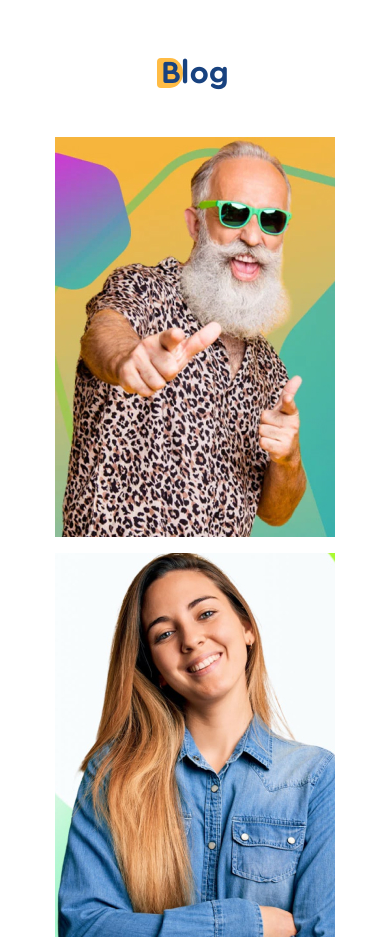
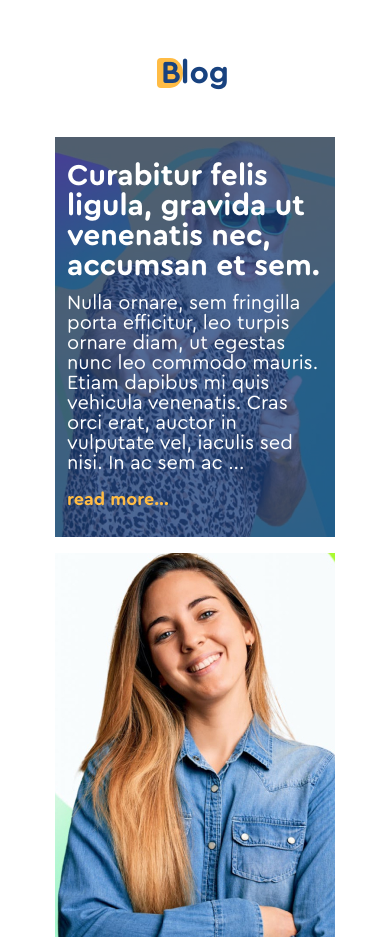
Before and after one commit to iamvusalalakbarov/digitello, a Next.js app: page / in a window 390 px wide. Shown: the part 5860-6797 px from the top of the page. Built offline with nearby package versions, Linux system fonts and the light colour scheme.

Commit message:
Made first BlogCard initially hovered.

```diff
--- a/app/components/blog-card.jsx
+++ b/app/components/blog-card.jsx
@@ -1,10 +1,10 @@
 import Link from "next/link";
 
-export default function BlogCard({ imageURL }) {
+export default function BlogCard({ imageURL, onMouseEnter, innerStyle }) {
   return (
-    <div className="w-[280px] h-[400px] relative group">
+    <div className="w-[280px] h-[400px] relative group" onMouseEnter={onMouseEnter}>
       <img src={imageURL} className="absolute inset-0 -z-10" />
-      <div className="w-full h-full flex flex-col justify-between py-6 px-3 bg-brand-blue/75 opacity-0 group-hover:opacity-100 transition-all duration-500">
+      <div className={`w-full h-full flex flex-col justify-between py-6 px-3 bg-brand-blue/75 opacity-0 group-hover:opacity-100 transition-all duration-500 ${innerStyle}`}>
         <h6 className="font-bold text-3xl text-[#fff] leading-none">
           Curabitur felis ligula, gravida ut venenatis nec, accumsan et sem.
         </h6>
--- a/app/components/blog.jsx
+++ b/app/components/blog.jsx
@@ -1,17 +1,40 @@
+"use client";
+
 import Heading from "./heading";
 import BlogCard from "./blog-card";
+import { useState } from "react";
+import clsx from "clsx";
+
+const imageURLs = [
+  "/photos/blog-photo-1.jpg",
+  "/photos/blog-photo-2.jpg",
+  "/photos/blog-photo-3.jpg",
+  "/photos/blog-photo-4.jpg",
+];
 
 export default function Blog({ className }) {
+  const [hoveredCard, setHoveredCard] = useState(0);
+
+  function handleMouseEnter(index) {
+    setHoveredCard(index);
+  };
+
   return (
     <div
       className={`flex flex-col justify-center items-center px-8 md:px-12 lg:px-24 ${className}`}
     >
       <Heading className="mb-10">Blog</Heading>
       <div className="flex flex-col lg:flex-row justify-center items-center gap-x-1 gap-y-4">
-        <BlogCard imageURL="/photos/blog-photo-1.jpg" />
-        <BlogCard imageURL="/photos/blog-photo-2.jpg" />
-        <BlogCard imageURL="/photos/blog-photo-3.jpg" />
-        <BlogCard imageURL="/photos/blog-photo-4.jpg" />
+        {imageURLs.map((imageURL, index) => (
+          <BlogCard
+            key={index}
+            imageURL={imageURL}
+            onMouseEnter={() => handleMouseEnter(index)}
+            innerStyle={clsx({
+              "opacity-100 md:opacity-0": hoveredCard === index
+            })}
+          />
+        ))}
       </div>
     </div>
   );
```
